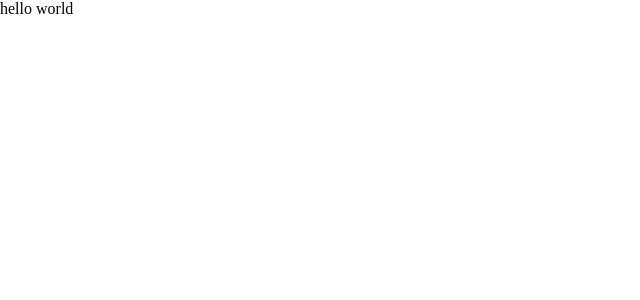
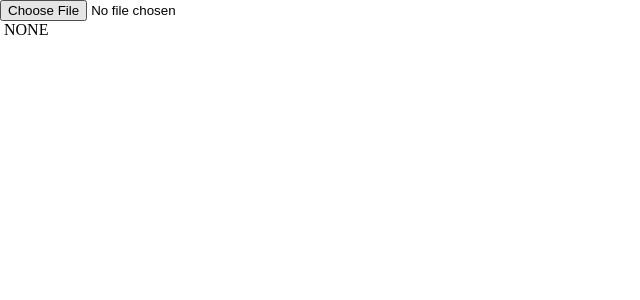
Before and after one commit to ElmikoTheNiceFella/graph-my-csv-frontend, a React (Vite) app: page / in a window 1280 px wide. Shown: the top 300 px of the page, without its empty margins (0-640 px from the left). Built offline with nearby package versions, Linux system fonts and the light colour scheme.

Commit message:
feat: added csv file upload with error handling

```diff
--- a/src/App.tsx
+++ b/src/App.tsx
@@ -1,10 +1,11 @@
 import './App.css'
+import { FileUpload } from './components'
 
-function App() {
+const App = () => {
 
   return (
     <>
-      hello world
+      <FileUpload />
     </>
   )
 }
--- /dev/null
+++ b/src/components/FileUpload.tsx
@@ -0,0 +1,34 @@
+import { useState } from "react"
+
+const FileUpload = () => {
+
+  const [file, setFile] = useState<File|null>(null)
+  const [error, setError] = useState<InputError>("NONE");
+
+  const handleFile = (e: React.ChangeEvent<HTMLInputElement>) => {
+    if (e.target.files) {
+      const uploadedFile = e.target.files[0]
+      if (e.target.files.length > 1) {
+        setError("MULTIPLE_FILES")
+      } else if (uploadedFile?.type !== "text/csv") {
+        setError("WRONG_FORMAT")
+      } else if (uploadedFile?.size === 0) {
+        setError("EMPTY")
+      } else {
+        setFile(uploadedFile)
+        setError("NONE")
+      }
+
+    }
+  }
+
+  return <>
+    <input type="file" onChange={handleFile} name="csv-upload" id="csv-upload" />
+    <p>{file?.size}&nbsp;{error}</p>
+  </>
+
+}
+
+type InputError = "NONE" | "WRONG_FORMAT" | "EMPTY" | "MULTIPLE_FILES"
+
+export default FileUpload
--- /dev/null
+++ b/src/components/index.tsx
@@ -0,0 +1 @@
+export { default as FileUpload } from './FileUpload.tsx'
```
